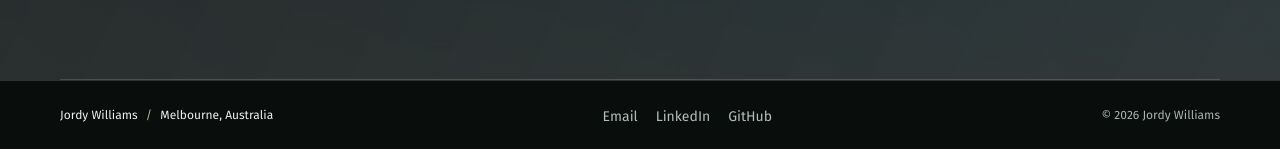
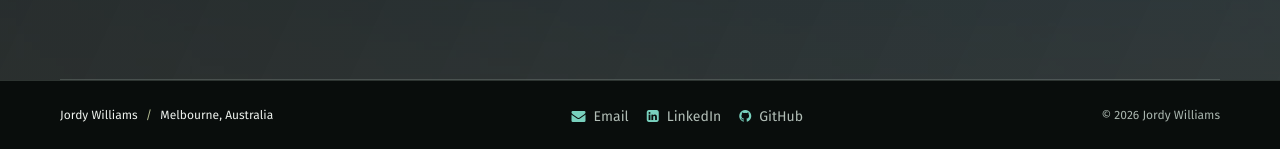
Before and after one commit to jordyjwilliams/jordyjwilliams.github.io, a Jekyll site: the page built from index.html, in a window 1280 px wide. Shown: the part 2014-2163 px from the top of the page. Built offline with Jekyll 4.4.1, drawn with Linux system fonts in a browser that asks for light colours.

Commit message:
feat: update footer

```diff
--- a/_layouts/default.html
+++ b/_layouts/default.html
@@ -20,9 +20,9 @@
     <div class="site-footer__inner">
       <p>Jordy Williams <span aria-hidden="true">/</span> Melbourne, Australia</p>
       <div class="site-footer__links">
-        <a href="mailto:{{ site.email }}">Email</a>
-        <a href="https://www.linkedin.com/in/{{ site.linkedin }}" target="_blank" rel="noopener noreferrer">LinkedIn</a>
-        <a href="https://github.com/{{ site.github-url }}" target="_blank" rel="noopener noreferrer">GitHub</a>
+        <a href="mailto:{{ site.email }}"><span class="footer-icon" aria-hidden="true">&#xf0e0;</span>Email</a>
+        <a href="https://www.linkedin.com/in/{{ site.linkedin }}" target="_blank" rel="noopener noreferrer"><span class="footer-icon" aria-hidden="true">&#xf08c;</span>LinkedIn</a>
+        <a href="https://github.com/{{ site.github-url }}" target="_blank" rel="noopener noreferrer"><span class="footer-icon" aria-hidden="true">&#xf09b;</span>GitHub</a>
       </div>
       <p class="site-footer__fine">© {{ 'now' | date: '%Y' }} Jordy Williams</p>
     </div>
--- a/assets/css/main.scss
+++ b/assets/css/main.scss
@@ -145,6 +145,18 @@ h1, h2, h3, p { margin-top: 0; }
 	color: var(--muted);
 	font-size: 14px;
 	text-decoration: none;
+}
+
+.site-footer__links a {
+	display: inline-flex;
+	align-items: center;
+	gap: 8px;
+}
+
+.footer-icon {
+	color: var(--teal);
+	font-family: "Font Awesome", sans-serif;
+	font-size: 14px;
 }
 
 .primary-nav a:hover,
```
